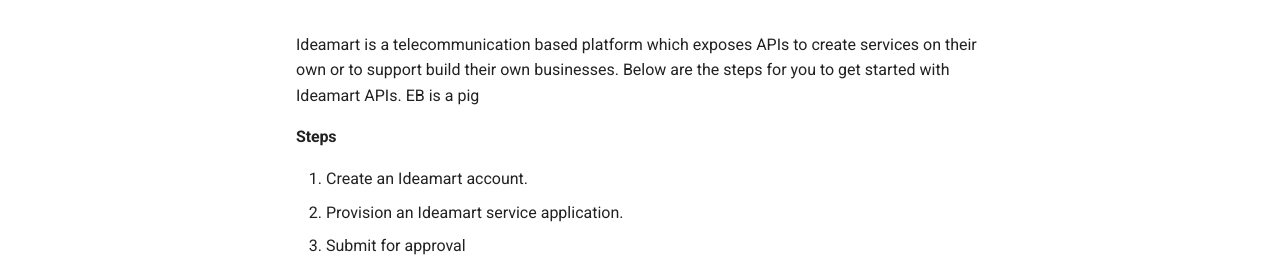
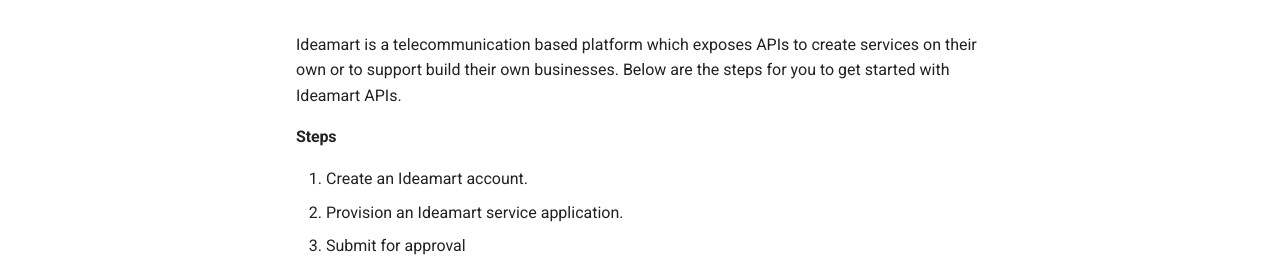
Before and after one commit to ideabizmart/Docs-Ideamart-v2, an MkDocs documentation site: the page built from docs/index.md, in a window 1280 px wide and 1146 px high. Shown: the part 196-467 px from the top of the window. Built offline with MkDocs 1.6.1 and Material for MkDocs 9.7.7, drawn with Linux system fonts in a browser that asks for light colours.

Commit message:
Update index.md

```diff
--- a/docs/index.md
+++ b/docs/index.md
@@ -1,7 +1,6 @@
 # Home
 
 Ideamart is a telecommunication based platform which exposes APIs to create services on their own or to support build their own businesses. Below are the steps for you to get started with Ideamart APIs.
-EB is a pig
 
 #### Steps
 
```
